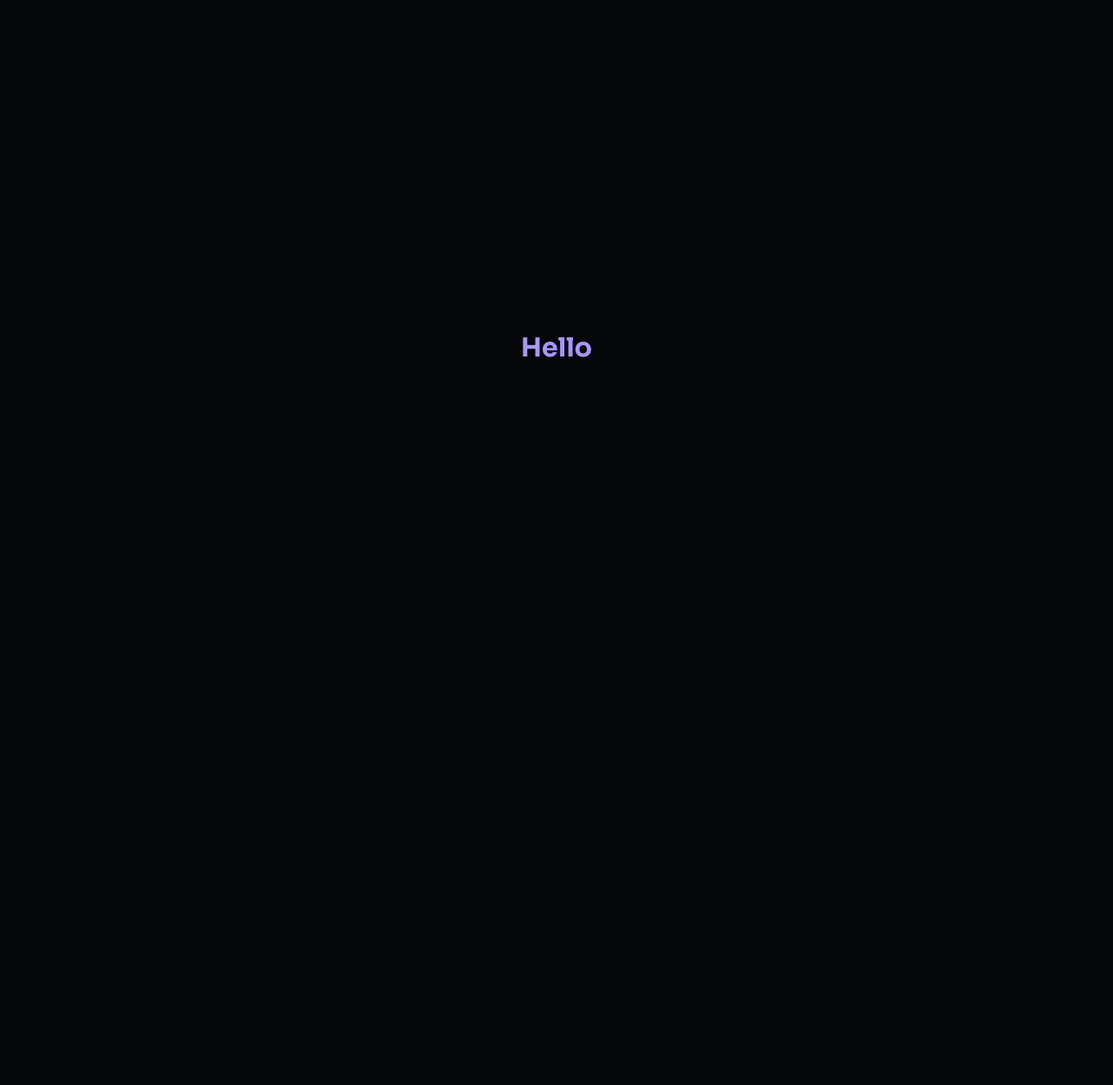
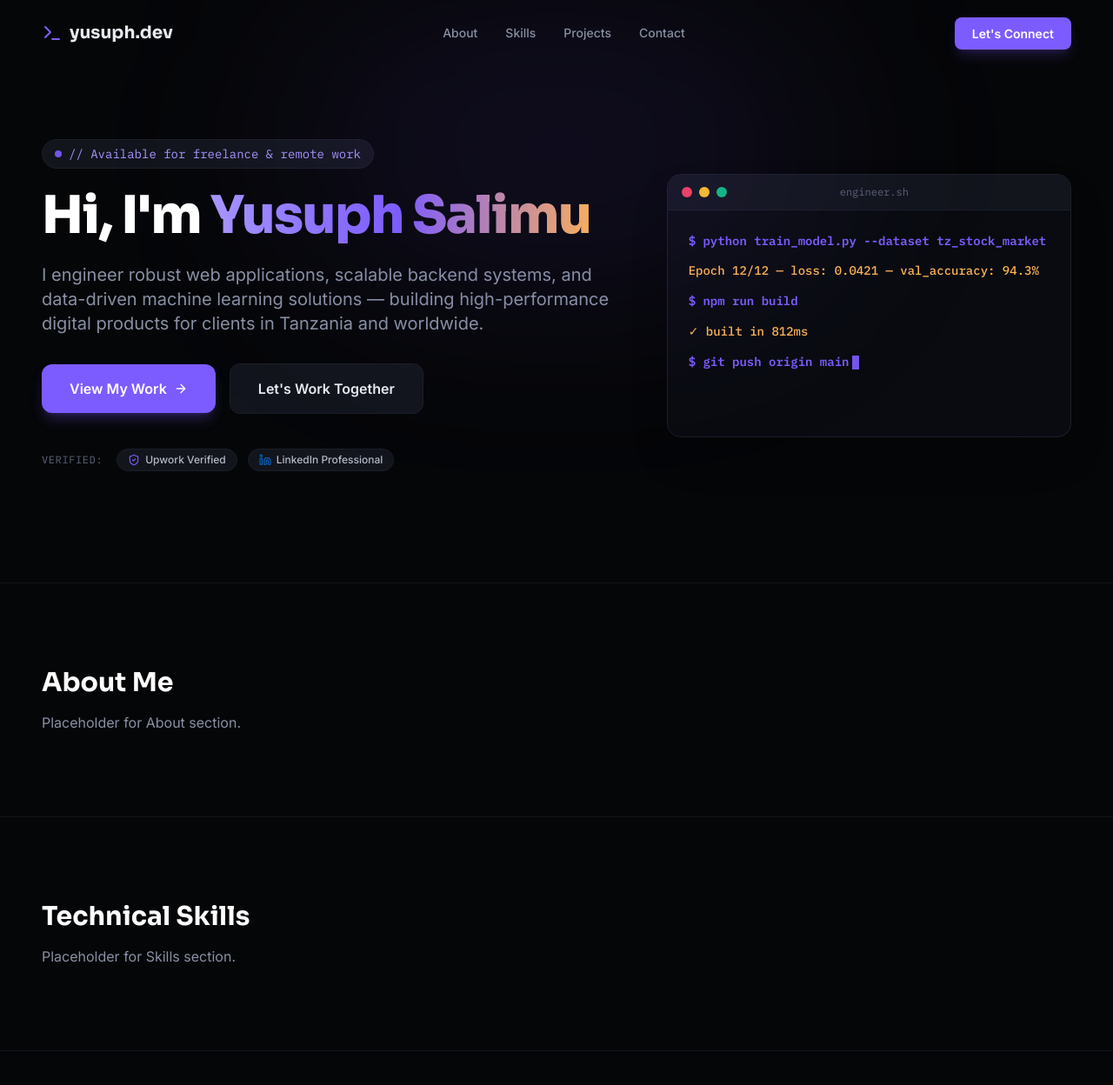
Before and after one commit to YusuphSalimu/Python-Portfolio-YusuphSalimu, a React (Vite) app in the folder yusuph-portfolio-v2/: page / in a window 1280 px wide. Shown: the top 1248 px of the page at 87% size. Before the commit the page ends 800 px from the top, so only its background shows below. Built offline with nearby package versions, Linux system fonts and the light colour scheme.

Commit message:
Sep 11, 2026, 11:05 AM

```diff
--- a/yusuph-portfolio-v2/src/App.jsx
+++ b/yusuph-portfolio-v2/src/App.jsx
@@ -1,7 +1,30 @@
+import React from 'react'
+import Navbar from './components/Navbar'
+import Hero from './components/Hero'
+
 export default function App() {
   return (
-    <div className="min-h-screen flex items-center justify-center bg-ink-950 text-signal-glow font-display text-3xl font-bold">
-      Hello
+    <div className="min-h-screen bg-ink-950 text-mist-100 selection:bg-signal selection:text-white">
+      <Navbar />
+      <main>
+        <Hero />
+        <section id="about" className="py-24 px-6 md:px-12 max-w-7xl mx-auto border-t border-ink-800">
+          <h2 className="text-3xl font-display font-bold text-white mb-4">About Me</h2>
+          <p className="text-mist-300">Placeholder for About section.</p>
+        </section>
+        <section id="skills" className="py-24 px-6 md:px-12 max-w-7xl mx-auto border-t border-ink-800">
+          <h2 className="text-3xl font-display font-bold text-white mb-4">Technical Skills</h2>
+          <p className="text-mist-300">Placeholder for Skills section.</p>
+        </section>
+        <section id="projects" className="py-24 px-6 md:px-12 max-w-7xl mx-auto border-t border-ink-800">
+          <h2 className="text-3xl font-display font-bold text-white mb-4">Featured Projects</h2>
+          <p className="text-mist-300">Placeholder for Projects section.</p>
+        </section>
+        <section id="contact" className="py-24 px-6 md:px-12 max-w-7xl mx-auto border-t border-ink-800">
+          <h2 className="text-3xl font-display font-bold text-white mb-4">Get In Touch</h2>
+          <p className="text-mist-300">Placeholder for Contact section.</p>
+        </section>
+      </main>
     </div>
   )
 }
```
